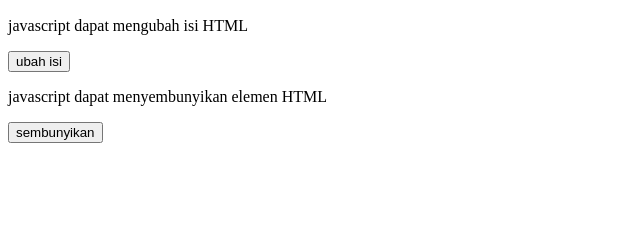
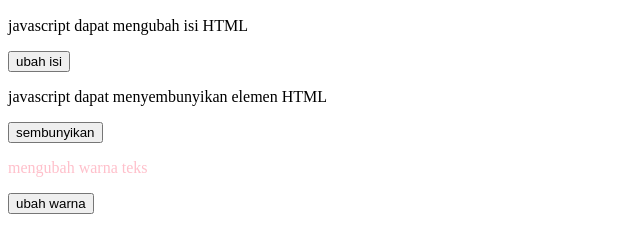
Before and after one commit to sitiulawu/latihan16, a plain HTML site: page index.html in a window 1280 px wide. Shown: the part 110-362 px from the top of the page, without its empty margins (0-640 px from the left). Drawn offline with Linux system fonts and the light colour scheme.

Commit message:
merubah warna elemen HTML

```diff
--- a/index.html
+++ b/index.html
@@ -24,6 +24,12 @@
 <button onclick="document.getElementById('sembunyi').style.display = 'none'">
   sembunyikan
 </button>
+<p id="warna" style="color: pink;">
+  mengubah warna teks
+</p>
+<button onclick="getElementById('warna').style.color = 'blue'">
+  ubah warna
+</button>
   <script src="./main.js"></script>
 </body>
 </html>
```
